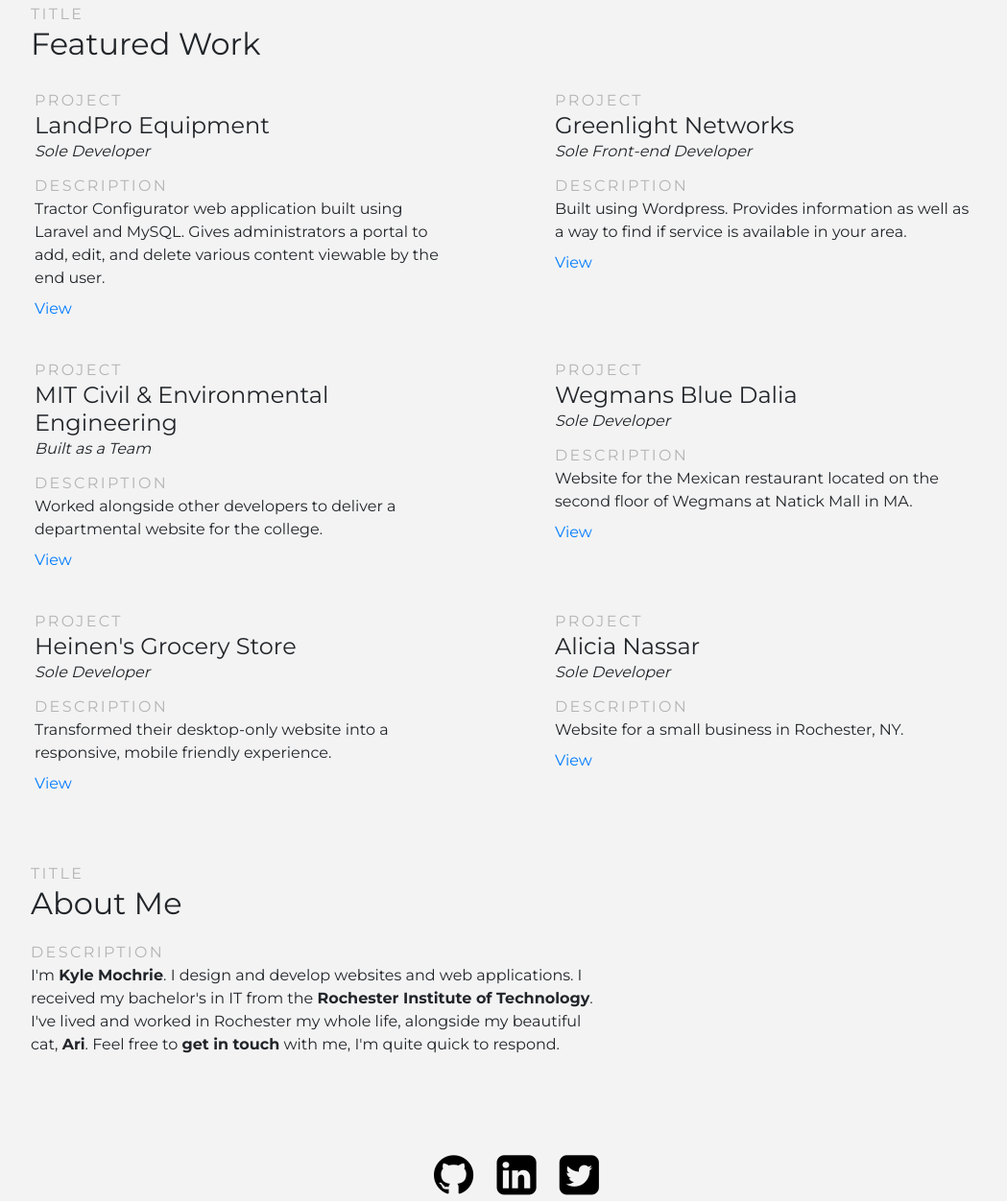
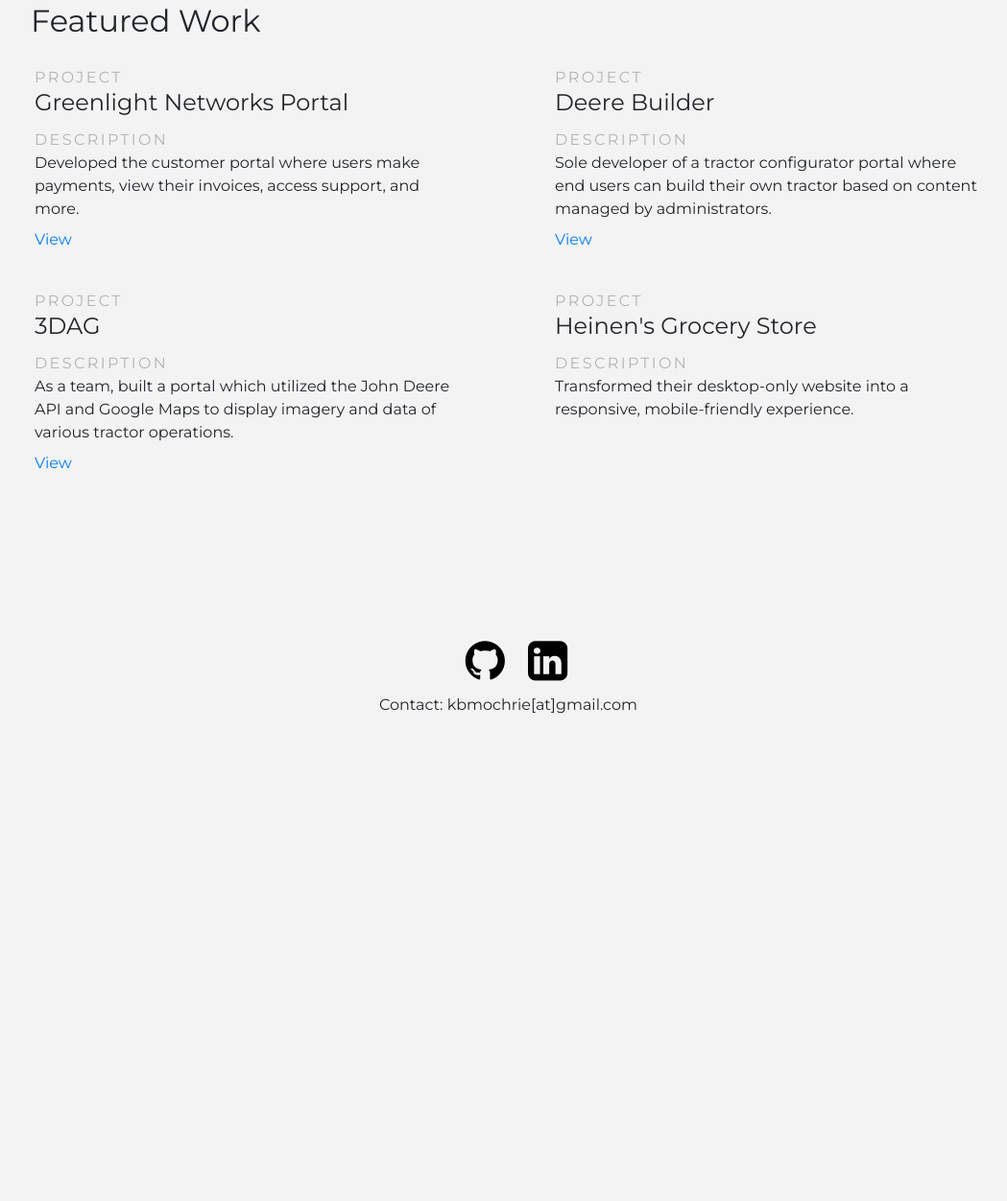
Before and after one commit to kylemochrie/kylemochrie.github.io, a plain HTML site: page index.html in a window 1280 px wide. Shown: the part 847-2099 px from the top of the page at 96% size, without its empty margins (112-1161 px from the left). After the commit the page ends 1629 px from the top, so only its background shows below. Drawn offline with nearby package versions, Linux system fonts and the light colour scheme.

Commit message:
Updated content.

```diff
--- a/css/styles.css
+++ b/css/styles.css
@@ -130,7 +130,7 @@
 
 #projects {
 	padding-top: 50px;
-	padding-bottom: 50px;
+	padding-bottom: 100px;
 	width: 80%;
 	padding-left: 0px;
 	padding-right: 0px;
--- a/index.html
+++ b/index.html
@@ -1,10 +1,12 @@
 <!DOCTYPE html>
 <html lang="en">
 <!-- Kyle Mochrie Personal Website -->
+
 <head>
     <meta charset="UTF-8">
-		<meta name="viewport" content="width=device-width; initial-scale = 1.0; maximum-scale=1.0; user-scalable=no" />
-		<meta name="description" content="Kyle Mochrie's personal website. Learn a little about me and the projects I've worked on over the years.">
+    <meta name="viewport" content="width=device-width, initial-scale = 1.0, maximum-scale=1.0, user-scalable=no" />
+    <meta name="description"
+        content="Kyle Mochrie's personal website. Learn a little about me and the projects I've worked on over the years.">
     <meta name="robots" content="index,follow">
     <title>Kyle Mochrie – Personal Website</title>
 
@@ -41,23 +43,24 @@
         <div class="row" id="currently_Container">
             <img id="logo" src="media/logo.png" alt="Kyle Mochrie Logo">
             <div class="col-lg-5 col-md-5 col-sm-5 col-xs-10" id="currently">
-					<div class="name_Title">Working at</div>
+                <div class="name_Title">Employed at</div>
                 <div class="name">
                     <h4>Solü Technology Partners</h4>
                 </div>
             </div>
             <div class="col-lg-5 col-md-5 col-sm-5 col-xs-10" id="challenge">
                 <div class="name_Title d-inline">Position</div>
-					<img id="aws" src="./media/AWS_Certified_Logo_588x300_Color.png" alt="AWS Certified Associate Developer">
+                <img id="aws" src="./media/AWS_Certified_Logo_588x300_Color.png"
+                    alt="AWS Certified Associate Developer">
                 <div class="name">
                     <h4>Web Developer</h4>
                 </div>
             </div>
-				<img class="d-none" id="aws-mobile" src="./media/AWS_Certified_Logo_588x300_Color.png" alt="AWS Certified Associate Developer">
+            <img class="d-none" id="aws-mobile" src="./media/AWS_Certified_Logo_588x300_Color.png"
+                alt="AWS Certified Associate Developer">
         </div>
     </div>
     <div class="container-fluid" id="projects">
-			<div class="pl-3 name_Title">Title</div>
         <h2 class="pl-3">Featured Work</h2>
         <div class="row">
             <div class="card-deck">
@@ -66,14 +69,14 @@
                         <div class="card-body">
                             <div class="card-title">
                                 <div class="name_Title">Project</div>
-									<h4 class="mb-0">LandPro Equipment</h4>
-									<i>Sole Developer</i>
+                                <h4 class="mb-0">Greenlight Networks Portal</h4>
                             </div>
                             <div class="card-text">
                                 <div class="name_Title">Description</div>
-									<p>Tractor Configurator web application built using Laravel and MySQL. Gives administrators a portal to add, edit,
-										and delete various content viewable by the end user.</p>
-									<a href="https://deerebuilder.landproequipment.com/" class="card-link" target="_blank">View</a>
+                                <p>Developed the customer portal where users make payments, view their invoices, access support, and more.
+                                </p>
+                                <a href="https://www.mygreenlightnetworks.com/Account/Login" class="card-link"
+                                    target="_blank">View</a>
                             </div>
                         </div>
                     </div>
@@ -83,13 +86,14 @@
                         <div class="card-body">
                             <div class="card-title">
                                 <div class="name_Title">Project</div>
-									<h4 class="mb-0">Greenlight Networks</h4>
-									<i>Sole Front-end Developer</i>
+                                <h4 class="mb-0">Deere Builder</h4>
                             </div>
                             <div class="card-text">
                                 <div class="name_Title">Description</div>
-									<p>Built using Wordpress. Provides information as well as a way to find if service is available in your area.</p>
-									<a href="https://www.greenlightnetworks.com/" class="card-link" target="_blank">View</a>
+                                <p>Sole developer of a tractor configurator portal where end users can build their own
+                                    tractor based on content managed by administrators.</p>
+                                <a href="https://deerebuilder.landproequipment.com/" class="card-link"
+                                    target="_blank">View</a>
                             </div>
                         </div>
                     </div>
@@ -99,29 +103,14 @@
                         <div class="card-body">
                             <div class="card-title">
                                 <div class="name_Title">Project</div>
-									<h4 class="mb-0">MIT Civil & Environmental Engineering</h4>
-									<i>Built as a Team</i><br>
+                                <h4 class="mb-0">3DAG</h4>
                             </div>
                             <div class="card-text">
                                 <div class="name_Title">Description</div>
-									<p>Worked alongside other developers to deliver a departmental website for the college.</p>
-									<a href="https://cee.mit.edu/" class="card-link" target="_blank">View</a>
-								</div>
-							</div>
-						</div>
-					</div>
-					<div class="col-12 col-md-6">
-						<div class="card">
-							<div class="card-body">
-								<div class="card-title">
-									<div class="name_Title">Project</div>
-									<h4 class="mb-0">Wegmans Blue Dalia</h4>
-									<i>Sole Developer</i>
-								</div>
-								<div class="card-text">
-									<div class="name_Title">Description</div>
-									<p>Website for the Mexican restaurant located on the second floor of Wegmans at Natick Mall in MA.</p>
-									<a href="https://bluedaliarestaurant.com/" class="card-link" target="_blank">View</a>
+                                <p>As a team, built a portal which utilized the John Deere API and Google Maps to display imagery
+                                    and data of various tractor operations.</p>
+                                <a href="https://3dagsolutions.com/Account/Login" class="card-link"
+                                    target="_blank">View</a>
                             </div>
                         </div>
                     </div>
@@ -132,28 +121,11 @@
                             <div class="card-title">
                                 <div class="name_Title">Project</div>
                                 <h4 class="mb-0">Heinen's Grocery Store</h4>
-									<i>Sole Developer</i>
                             </div>
                             <div class="card-text">
                                 <div class="name_Title">Description</div>
-									<p>Transformed their desktop-only website into a responsive, mobile friendly experience.</p>
-									<a href="https://www.heinens.com/" class="card-link" target="_blank">View</a>
-								</div>
-							</div>
-						</div>
-					</div>
-					<div class="col-12 col-md-6">
-						<div class="card">
-							<div class="card-body">
-								<div class="card-title">
-									<div class="name_Title">Project</div>
-									<h4 class="mb-0">Alicia Nassar</h4>
-									<i>Sole Developer</i>
-								</div>
-								<div class="card-text">
-									<div class="name_Title">Description</div>
-									<p>Website for a small business in Rochester, NY.</p>
-									<a href="http://www.alicianassar.com/" class="card-link" target="_blank">View</a>
+                                <p>Transformed their desktop-only website into a responsive, mobile-friendly experience.
+                                </p>
                             </div>
                         </div>
                     </div>
@@ -161,27 +133,15 @@
             </div>
         </div>
     </div>
-		<div id="about">
-			<div id="about_Container">
-					<div class="name_Title">Title</div>
-					<h2>About Me</h2>
-					<div class="name_Title">Description</div>
-					<p class="mb-0">I'm <strong>Kyle Mochrie</strong>. I design and develop websites and web applications.
-					I received my bachelor's in IT from the <strong>Rochester Institute of Technology</strong>.
-					I've lived and worked in Rochester my whole life, alongside my beautiful cat, <strong>Ari</strong>.
-				  Feel free to <strong>get in touch</strong> with me, I'm quite quick to respond.</p>
-			</div>
-		</div>
     <div class="container">
         <footer>
-				<a href="https://github.com/kylemochrie" target="_blank" rel="noopener noreferrer"><i class="fa fa-github fa-3x"
-					aria-hidden="true"></i></a>
-				<a href="https://www.linkedin.com/in/kylemochrie" target="_blank" rel="noopener noreferrer"><i class="fa fa-linkedin-square fa-3x"
-					aria-hidden="true"></i></a>
-				<a href="https://twitter.com/KyleMochrie" target="_blank" rel="noopener noreferrer"><i class="fa fa-twitter-square fa-3x"
-					aria-hidden="true"></i></a>
-				<p style="margin-left: 3px; margin-top: 10px; margin-bottom: 35px;">Contact: kbmochrie[at]gmail.com</p>
+            <a href="https://github.com/kylemochrie" target="_blank" rel="noopener noreferrer"><i
+                    class="fa fa-github fa-3x" aria-hidden="true"></i></a>
+            <a href="https://www.linkedin.com/in/kylemochrie" target="_blank" rel="noopener noreferrer"><i
+                    class="fa fa-linkedin-square fa-3x" aria-hidden="true"></i></a>
+            <p style="margin-left: 3px; margin-top: 10px; padding-bottom: 35px;">Contact: kbmochrie[at]gmail.com</p>
         </footer>
     </div>
 </body>
+
 </html>
```
Lines whose indentation alone changed are shown as unchanged.
